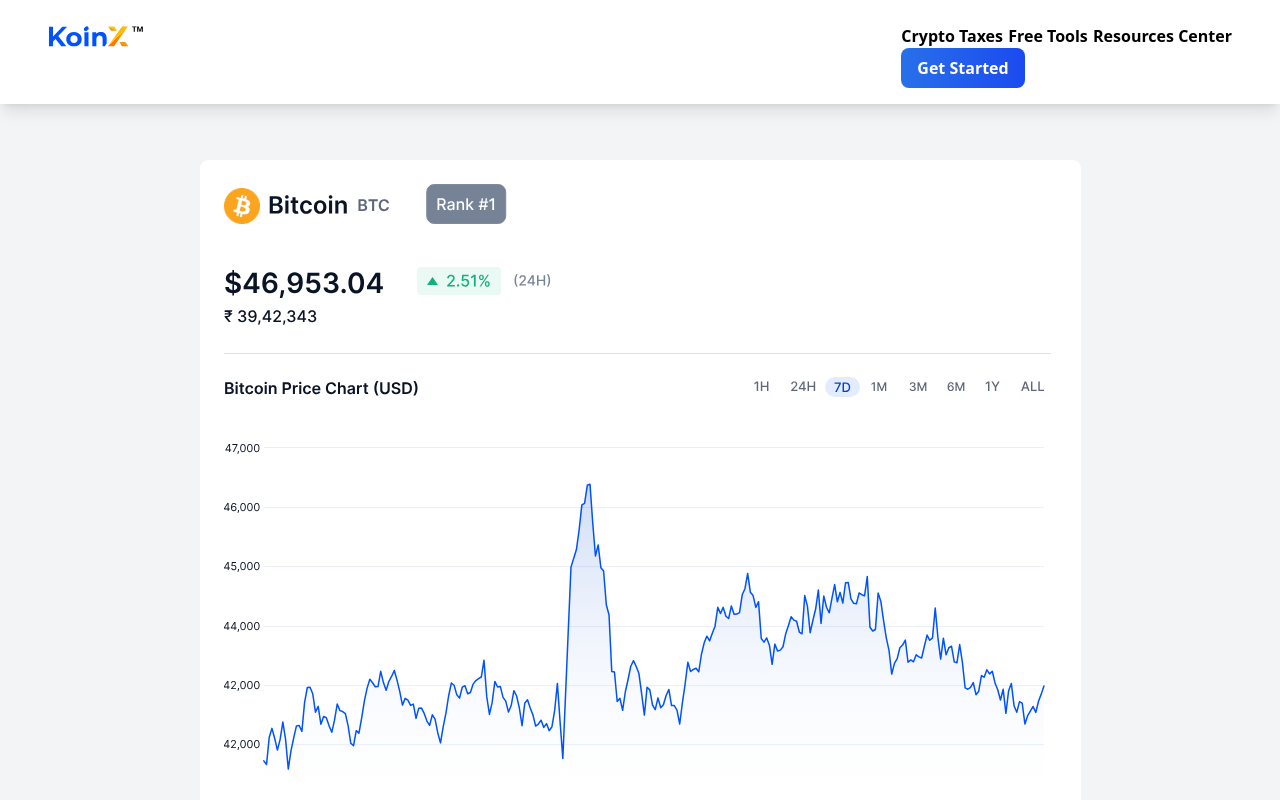
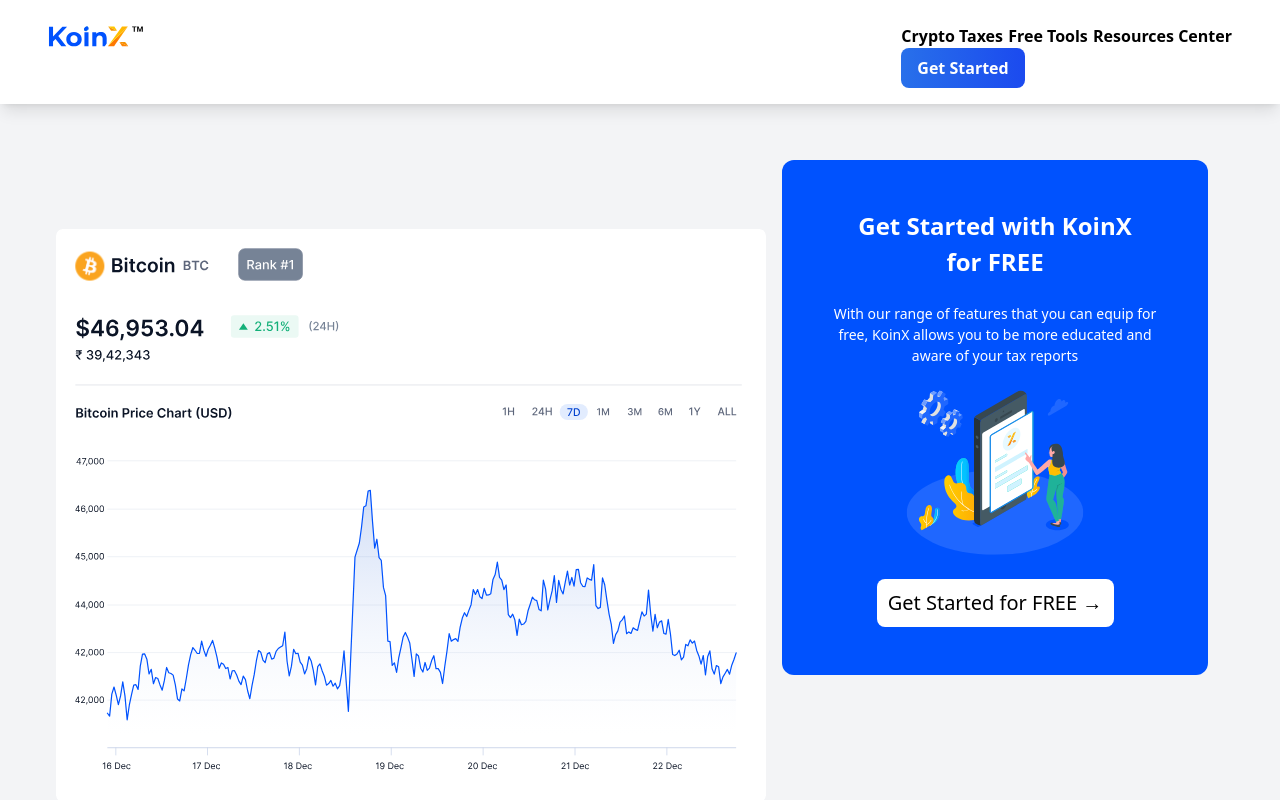
Before and after one commit to SnehaSoni2102/Treading-App, a React (Create React App) app: page / in a window 1280 px wide. Shown: the top 800 px of the page. Built offline with nearby package versions, Linux system fonts and the light colour scheme.

Commit message:
koinXfree card completed

```diff
--- a/src/App.js
+++ b/src/App.js
@@ -10,7 +10,7 @@
       {/* <div className="bg-red-100">
          <TradingViewWidget />
       </div> */}
-      <div className="flex flex-wrap justify-center m-[56px]">
+      <div className="flex flex-row justify-center m-[56px]">
         <div ><img  src={div} alt="trade" style={{height:711, width:881}} /></div>
         <div>
         <KoinXFreeCard />
--- a/src/components/Body/koinXFreeCard.jsx
+++ b/src/components/Body/koinXFreeCard.jsx
@@ -1,14 +1,14 @@
 import Frame from "../../Assets/Frame.svg";
 export const KoinXFreeCard = () => {
   return (
-    <div>
-      <h1> Get Started with KoinX for FREE </h1>
-      <p>
-        With our range of features that you can equip for free, KoinX allows you
-        to be more educated and aware of your tax reports
+    <div className="flex flex-col justify-between rounded-xl bg-[#0052FE] mx-4 py-12 w-[426px] h-[515px] text-center text-[#ffffff] ">
+      <h1 className="text-[24px] font-semibold "> Get Started with KoinX<br/> for FREE </h1>
+      <p className=" text-[14px] ">
+        With our range of features that you can equip for<br/> free, KoinX allows you
+        to be more educated and<br/> aware of your tax reports
       </p>
-      <img src={Frame} alt="frame" />
-      <button>Get Started for FREE →</button>
+      <img className="flex flex-wrap justify-center mx-auto" src={Frame} alt="frame" style={{height:166, width:178}} />
+      <button className="mx-auto rounded-lg text-[20px] w-[237px] h-[48px] bg-[#ffffff] text-black font-medium">Get Started for FREE →</button>
     </div>
   );
 };
```
